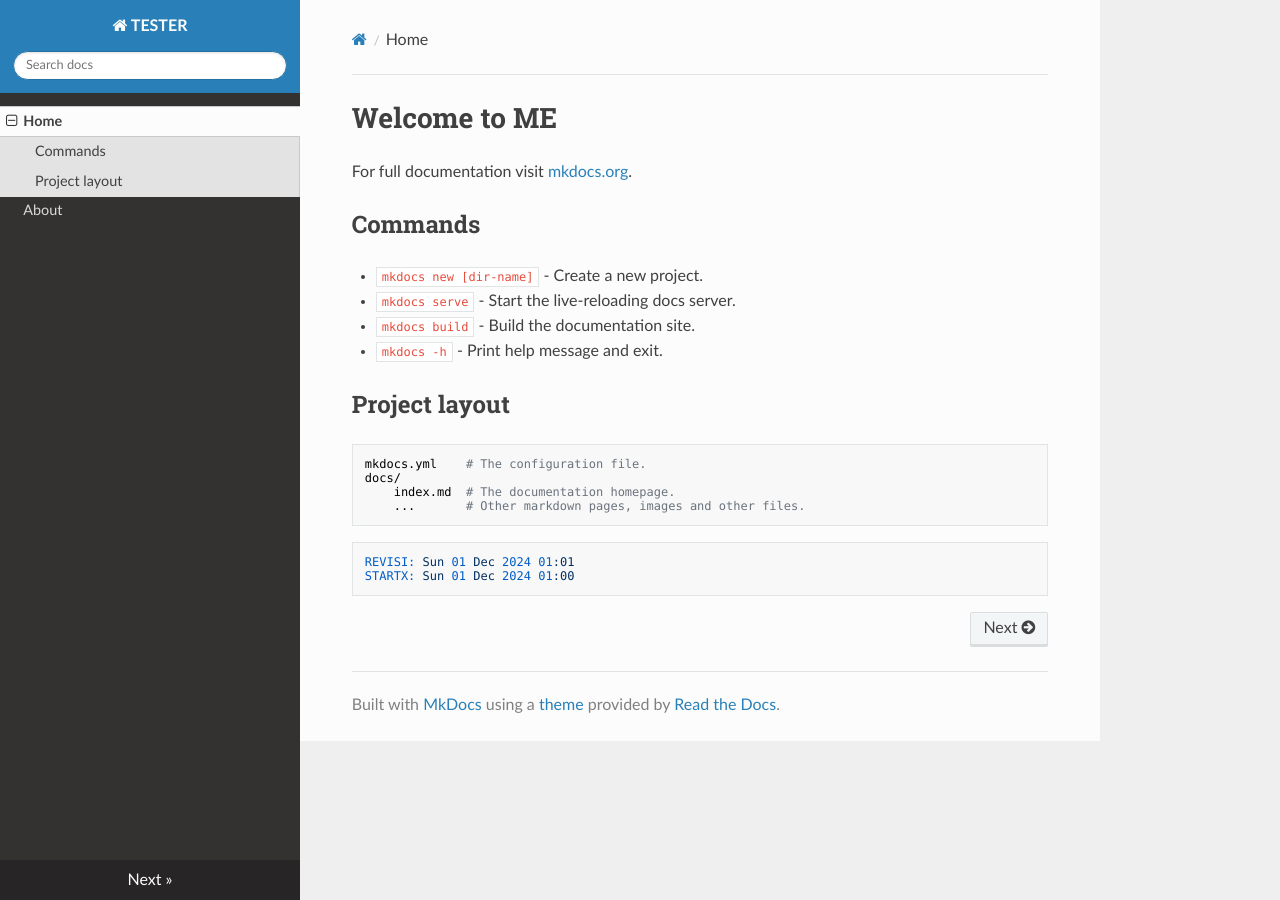
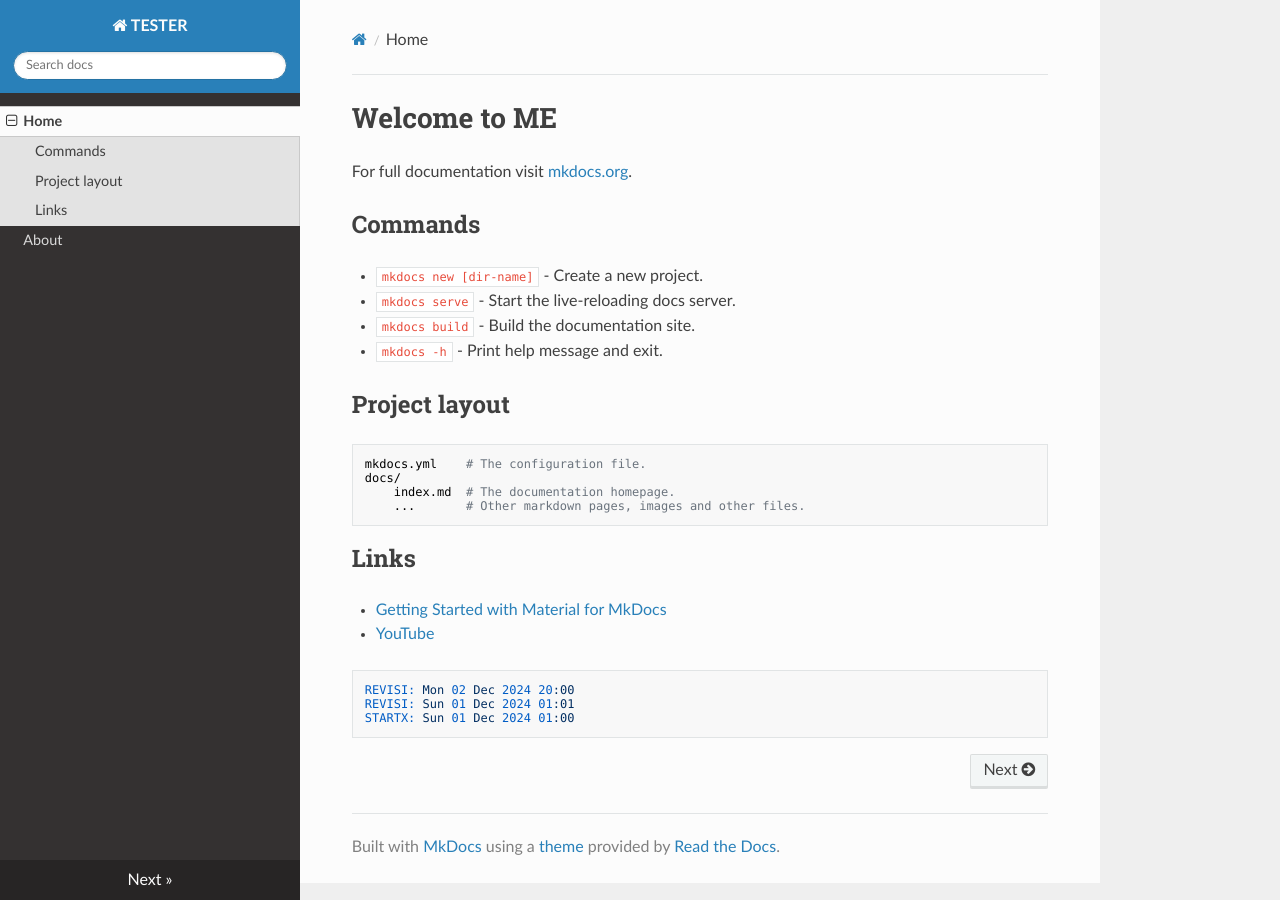
Before and after one commit to vrtass/tester, an MkDocs documentation site: the page built from docs/docs/index.md, in a window 1280 px wide. Built offline with MkDocs 1.6.1, drawn with Linux system fonts in a browser that asks for light colours; nearby versions of some CDN libraries.

Commit message:
modified:   docs/index.md

````diff
--- a/docs/docs/index.md
+++ b/docs/docs/index.md
@@ -16,7 +16,13 @@ For full documentation visit [mkdocs.org](https://www.mkdocs.org).
         index.md  # The documentation homepage.
         ...       # Other markdown pages, images and other files.
 
+## Links
+
+* [Getting Started with Material for MkDocs](https://jameswillett.dev/getting-started-with-material-for-mkdocs/)
+  * [YouTube](https://youtu.be/xlABhbnNrfI)
+
 ```
+REVISI: Mon 02 Dec 2024 20:00
 REVISI: Sun 01 Dec 2024 01:01
 STARTX: Sun 01 Dec 2024 01:00
 ```
````
